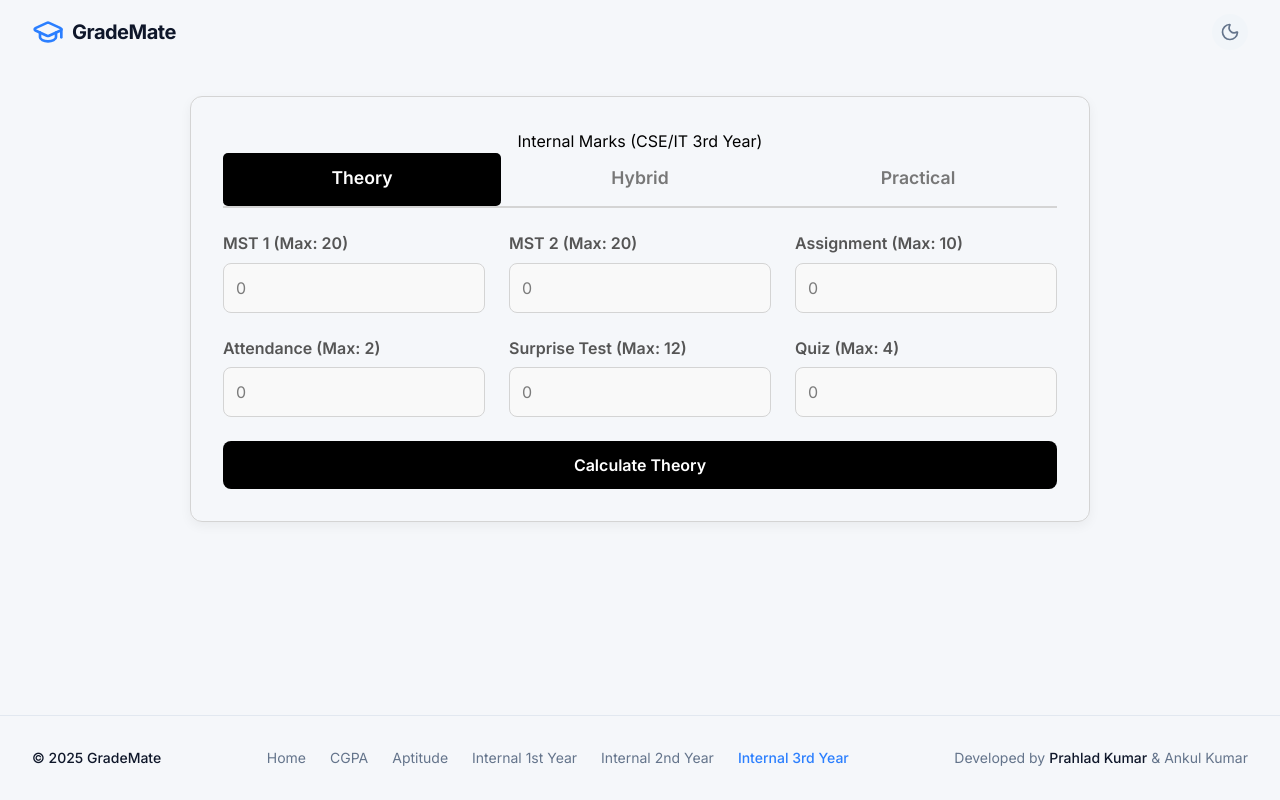
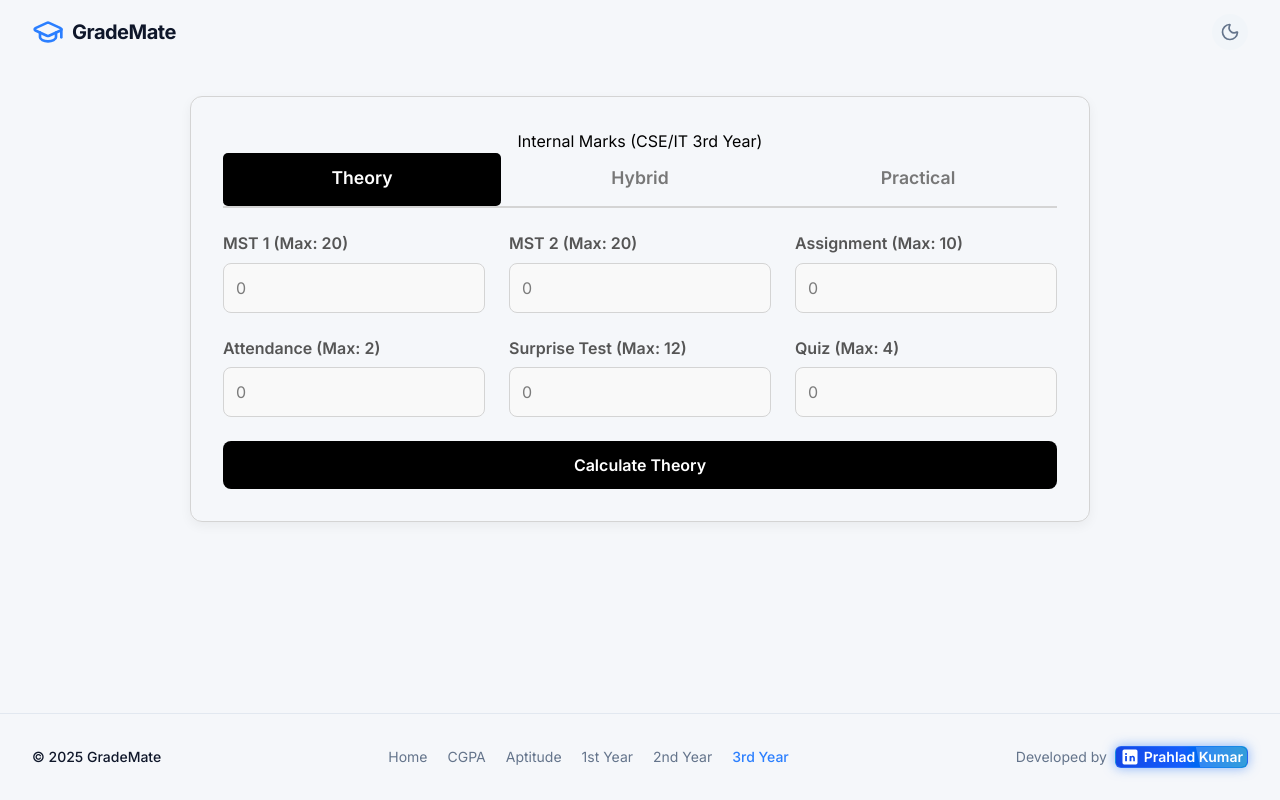
Before and after one commit to Prahlad85/GradeMate, a React (Vite) app: page /internal-3y in a window 1280 px wide. Built offline with nearby package versions, Linux system fonts and the light colour scheme.

Commit message:
footer look update

```diff
--- a/src/components/Footer.jsx
+++ b/src/components/Footer.jsx
@@ -9,26 +9,30 @@ const Footer = () => {
     { name: "Home", path: "/" },
     { name: "CGPA", path: "/cgpa" },
     { name: "Aptitude", path: "/aptitude" },
-    { name: "Internal 1st Year", path: "/internal-1y" },
-    { name: "Internal 2nd Year", path: "/internal-2y" },
-    { name: "Internal 3rd Year", path: "/internal-3y" }
+    { name: "1st Year", path: "/internal-1y" },
+    { name: "2nd Year", path: "/internal-2y" },
+    { name: "3rd Year", path: "/internal-3y" },
   ];
 
   return (
     <footer className="w-full border-t border-border bg-background py-8 mt-auto">
       <div className="max-w-7xl mx-auto px-4 sm:px-6 lg:px-8">
-        <div className="flex flex-col md:flex-row justify-between items-center gap-6 text-sm text-muted-foreground">
-          <div className="font-medium text-foreground">
+        <div className="flex flex-col md:flex-row md:flex-nowrap justify-between items-center gap-4 text-sm text-muted-foreground">
+          {/* Copyright */}
+          <div className="font-medium text-foreground whitespace-nowrap">
             © {new Date().getFullYear()} GradeMate
           </div>
 
-          <div className="flex flex-wrap justify-center gap-6">
+          {/* Navigation Links */}
+          <div className="flex flex-wrap justify-center gap-5">
             {links.map((link) => (
               <Link
                 key={link.path}
                 to={link.path}
-                className={`transition-colors duration-200 hover:text-blue-500 ${
-                  location.pathname === link.path ? 'text-blue-500 font-medium' : ''
+                className={`transition-colors duration-200 hover:text-blue-500 whitespace-nowrap ${
+                  location.pathname === link.path
+                    ? "text-blue-500 font-medium"
+                    : ""
                 }`}
               >
                 {link.name}
@@ -36,8 +40,45 @@ const Footer = () => {
             ))}
           </div>
 
-          <div className="flex items-center gap-1">
-            Developed by <span className="text-foreground font-medium">Prahlad Kumar</span> & Ankul Kumar
+          {/* Developer Section */}
+          <div className="flex items-center gap-2 whitespace-nowrap">
+            <span>Developed by</span>
+
+            <a
+              href="https://www.linkedin.com/in/prahlad85"
+              target="_blank"
+              rel="noopener noreferrer"
+              className="relative inline-flex items-center gap-1 px-1 py-0 rounded-md
+bg-gradient-to-r from-blue-700 via-blue-600 to-sky-600
+text-white font-semibold whitespace-nowrap overflow-hidden
+shadow-[0_0_12px_rgba(59,130,246,0.6)]
+transition-all duration-300 shrink-0 border border-blue-400/30"
+            >
+              {/* Shine Effect */}
+              <span className="absolute inset-0 overflow-hidden rounded-md">
+                <span
+                  className="absolute top-0 -left-full w-full h-full
+                  bg-white/20 skew-x-12 animate-[shine_2s_linear_infinite]"
+                ></span>
+              </span>
+
+              {/* LinkedIn Icon */}
+              <svg
+                xmlns="http://www.w3.org/2000/svg"
+                width="20"
+                height="20"
+                viewBox="0 0 24 24"
+                fill="currentColor"
+                className="relative z-10"
+              >
+                <path d="M19 3A2 2 0 0 1 21 5V19A2 2 0 0 1 19 21H5A2 2 0 0 1 3 19V5A2 2 0 0 1 5 3H19M8.34 17V10.66H6.16V17H8.34M7.25 9.73A1.27 1.27 0 1 0 7.25 7.19A1.27 1.27 0 0 0 7.25 9.73M17.84 17V13.5C17.84 11.63 16.84 10.56 15.5 10.56C14.42 10.56 13.94 11.16 13.67 11.58V10.66H11.5C11.53 11.27 11.5 17 11.5 17H13.67V13.46C13.67 13.27 13.68 13.08 13.74 12.94C13.89 12.56 14.23 12.16 14.81 12.16C15.57 12.16 15.88 12.74 15.88 13.59V17H17.84Z" />
+              </svg>
+
+              {/* Text */}
+              <span className="relative z-10 whitespace-nowrap">
+                Prahlad Kumar
+              </span>
+            </a>
           </div>
         </div>
       </div>
--- a/src/index.css
+++ b/src/index.css
@@ -39,3 +39,12 @@
     transition: background-color 0.3s ease, color 0.3s ease;
   }
 }
+
+@keyframes shine {
+  0% {
+    left: -100%;
+  }
+  100% {
+    left: 120%;
+  }
+}
```
